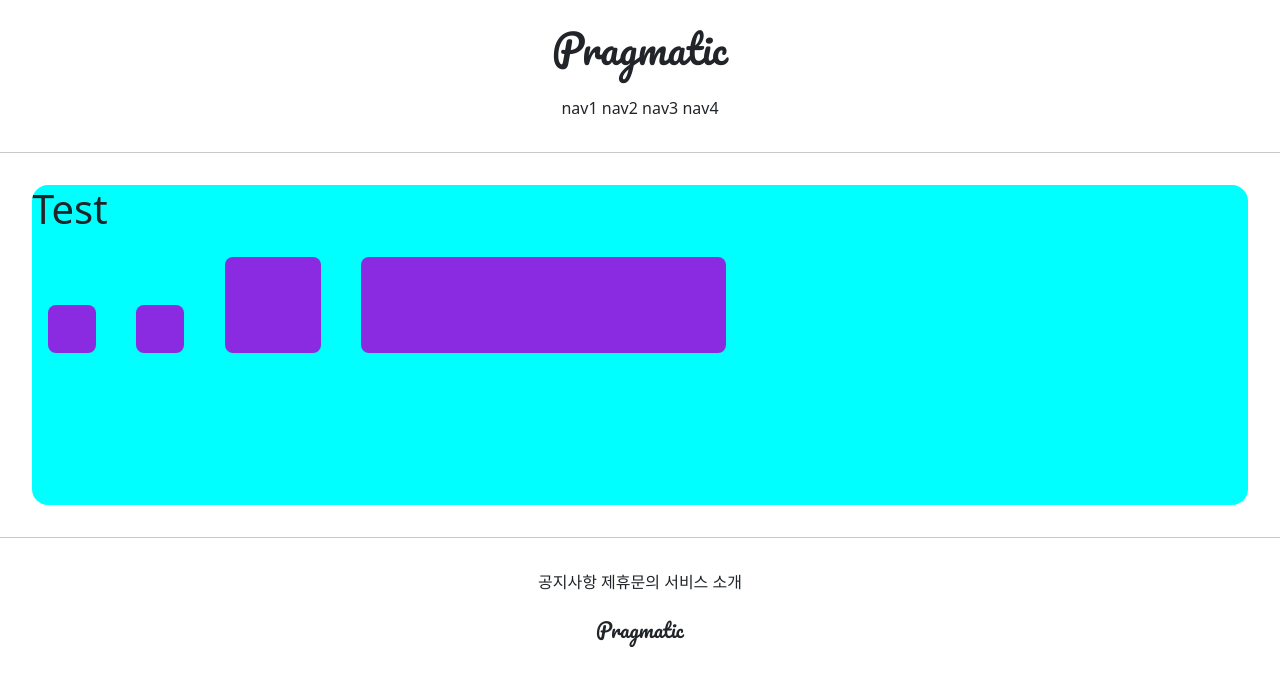
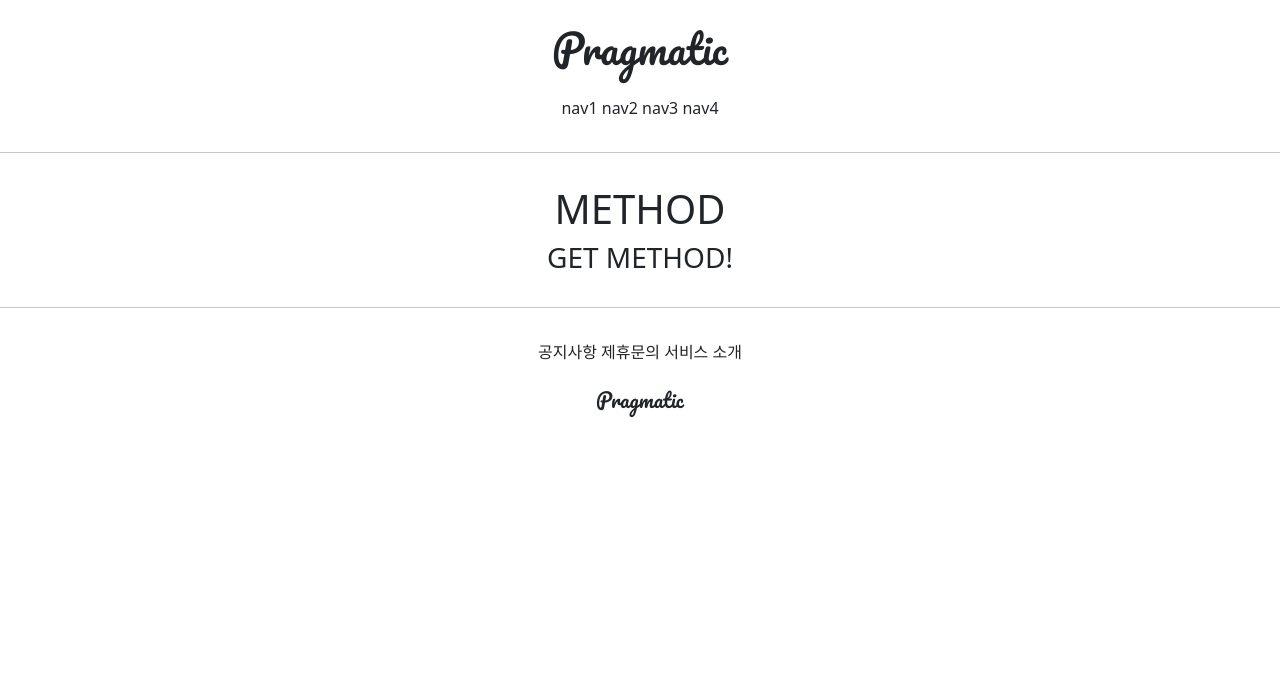
Before and after one commit to dongdonghyeok/gis_clsss_2_practice, a Django app: page /accounts/hello_world/ in a window 1280 px wide. Shown: the top 686 px of the page. Run offline with Django 3.2, Linux system fonts and the light colour scheme.

Commit message:
7/8 2 class comit 2 practice

```diff
--- a/accoutapp/templates/accountapp/hello_world.html
+++ b/accoutapp/templates/accountapp/hello_world.html
@@ -2,27 +2,14 @@
 
 {% block content %}
 
-    <style>
-        .testing {
-            background-color: blueviolet;
-            height: 48px;
-            width: 48px;
-            margin: 1rem;
-            border-radius: .5rem;
-            display: inline-block;
-        }
-    </style>
 
-    <div style="height: 20rem; background-color: aqua;
-                border-radius: 1rem; margin: 2rem; overflow: scroll;
-                font-size: 2rem;">
 
-        <h1>Test</h1>
+    <div style="margin: 2rem; text-align: center">
 
-    <div class="testing" style="height: 48px; width: 48px"></div>
-    <div class="testing" style="height: 3rem; width: 3rem"></div>
-    <div class="testing" style="height: 3em; width: 3em"></div>
-    <div class="testing" style="height: 30%; width: 30%"></div>
+        <h1>METHOD</h1>
+
+        <h3>{{ text }}</h3>
+
 
     </div>
 
--- a/accoutapp/views.py
+++ b/accoutapp/views.py
@@ -5,4 +5,9 @@ from django.shortcuts import render
 
 
 def hello_world(request):
-    return render(request, 'accountapp/hello_world.html')
+    if request.method == "POST":
+        return render(request, 'accountapp/hello_world.html',
+                      context={'text': 'POST METHOD!'})
+    else:
+        return render(request, 'accountapp/hello_world.html',
+                      context={'text': 'GET METHOD!'})
```
